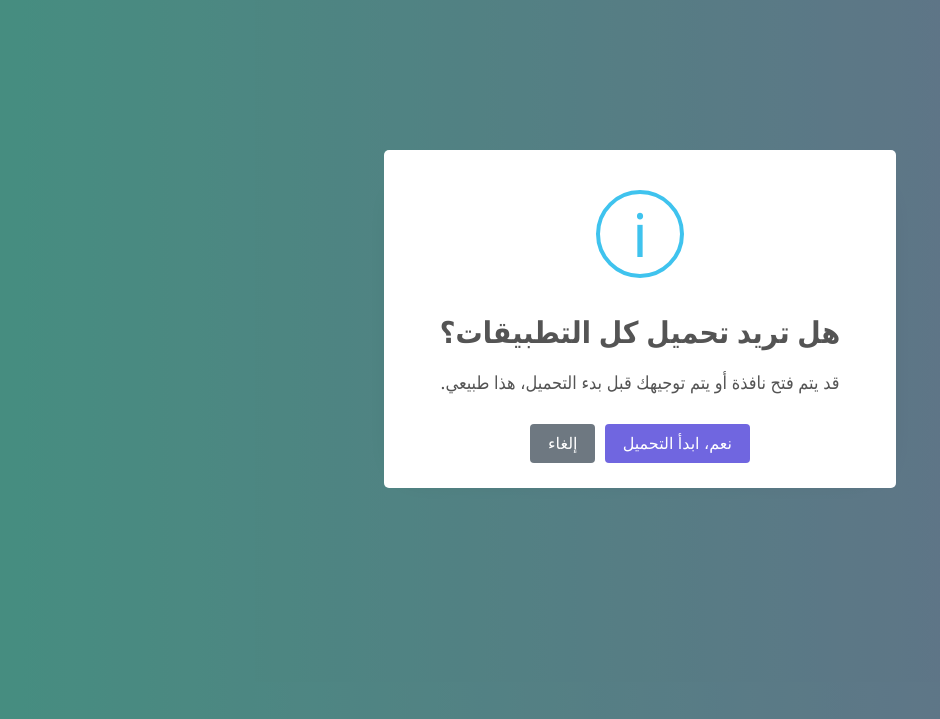
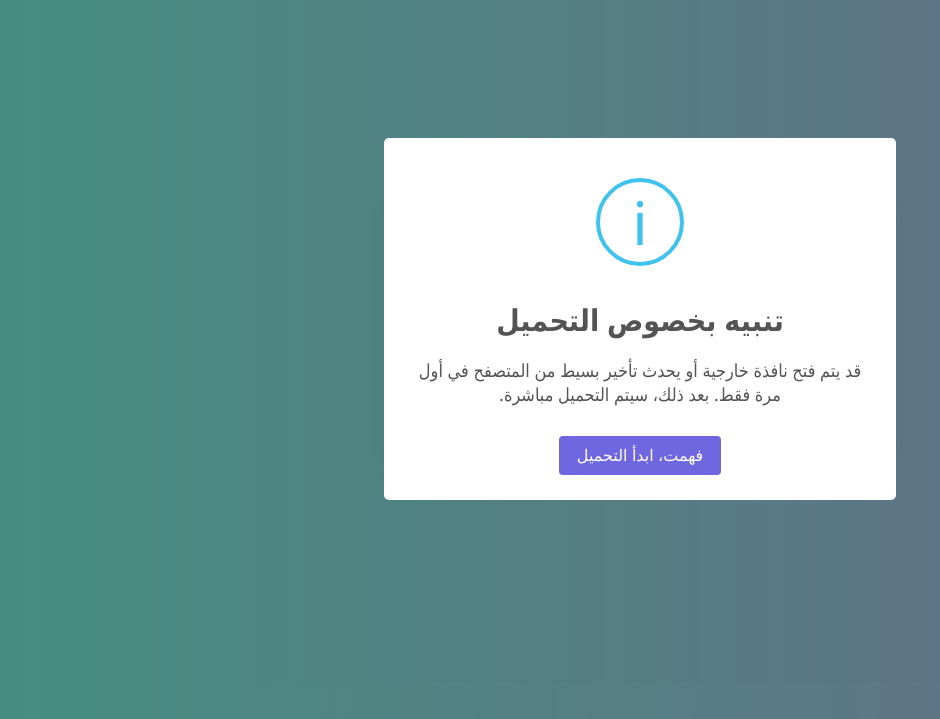
Before and after one commit to AlhosienIbrahim/Download-Work-Apps, a plain HTML site: page index.html in a window 1280 px wide. Both pictures are taken after a click on the button "تحميل كل التطبيقات". Shown: the part 81-800 px from the top of the page, without its empty margins (0-940 px from the left). Drawn offline with Linux system fonts and the light colour scheme.

Commit message:
Update index.html

```diff
--- a/index.html
+++ b/index.html
@@ -404,24 +404,31 @@
     }
 
 function downloadAll() {
+  const fileUrl = 'https://store-eu-par-3.gofile.io/download/web/e0ef29e9-3cf4-4011-b4d4-150b6e7aaecb/Work%20Apps.zip';
+
+  const isFirstTime = !localStorage.getItem('downloadNoticeShown');
+
   Swal.fire({
-        title: 'هل تريد تحميل كل التطبيقات؟',
-        text: 'قد يتم فتح نافذة أو يتم توجيهك قبل بدء التحميل، هذا طبيعي.',
+    title: isFirstTime ? 'تنبيه بخصوص التحميل' : 'هل تود تحميل جميع التطبيقات؟',
+    text: isFirstTime
+      ? 'قد يتم فتح نافذة خارجية أو يحدث تأخير بسيط من المتصفح في أول مرة فقط. بعد ذلك، سيتم التحميل مباشرة.'
+      : 'سيتم تحميل جميع التطبيقات في ملف مضغوط مباشرة.',
     icon: 'info',
-        showCancelButton: true,
-        confirmButtonText: 'نعم، ابدأ التحميل',
-        cancelButtonText: 'إلغاء'
-      }).then((result) => {
-        if (result.isConfirmed) {
+    confirmButtonText: isFirstTime ? 'فهمت، ابدأ التحميل' : 'تحميل الآن',
+    allowOutsideClick: false
+  }).then(() => {
+    // خزّن أن المستخدم شاف التنبيه
+    localStorage.setItem('downloadNoticeShown', 'true');
+
     const link = document.createElement('a');
-          link.href = 'https://store-eu-par-3.gofile.io/download/web/e0ef29e9-3cf4-4011-b4d4-150b6e7aaecb/Work%20Apps.zip';
+    link.href = fileUrl;
     link.setAttribute('download', '');
     document.body.appendChild(link);
     link.click();
     document.body.removeChild(link);
-        }
   });
 }
+
 
   </script>
   <script src="sweetalert2.all.min.js"></script>
```
Lines whose indentation alone changed are shown as unchanged.
